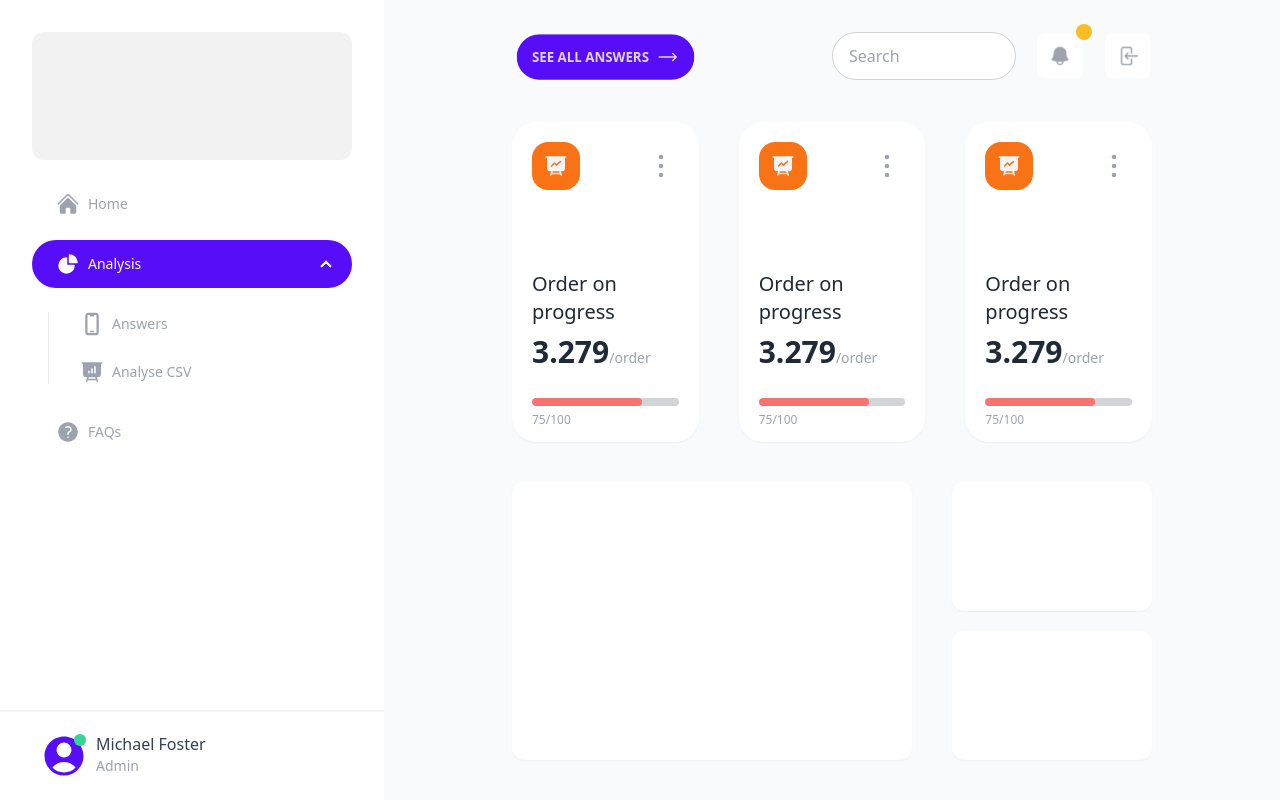
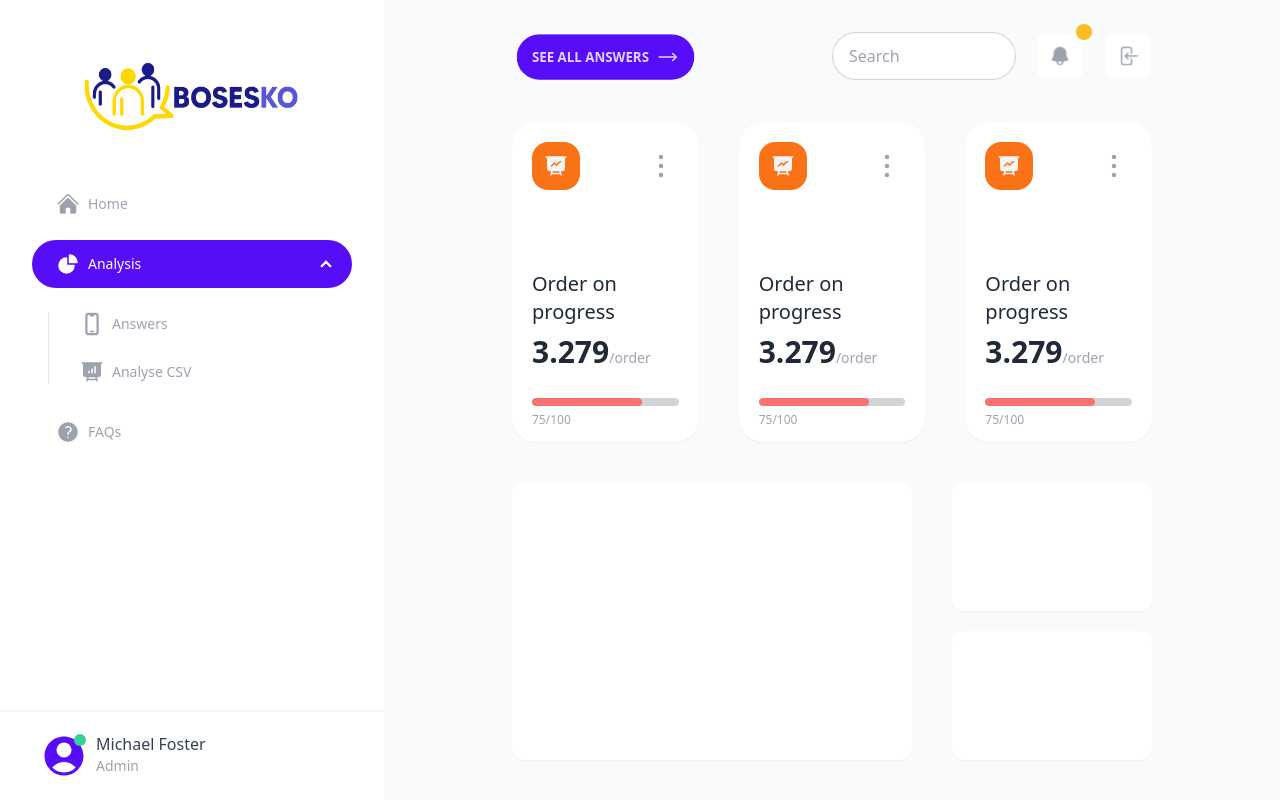
Before and after one commit to jeyyi/bu_final_frontend, a React (Create React App) app: page / in a window 1280 px wide. Built offline with nearby package versions, Linux system fonts and the light colour scheme.

Commit message:
Added logo on top

```diff
--- a/src/Components/Navbar.js
+++ b/src/Components/Navbar.js
@@ -1,6 +1,7 @@
 import React from "react";
 import Footer from "./Footer";
 import { Outlet } from "react-router-dom";
+import Logo from '../Assets/logo2.png'
 const Navbar = () => {
   return (
     <div className="drawer lg:drawer-open">
@@ -120,7 +121,9 @@ const Navbar = () => {
       <div className="drawer-side">
         <label htmlFor="my-drawer-2" className="drawer-overlay"></label>
         <ul className="menu menu-lg p-8 w-80 lg:w-96 h-full bg-white text-base-content gap-3">
-          <div className="w-full h-32 bg-base-200 rounded-xl"></div>
+          <div className="w-full h-32 flex justify-center items-center">
+            <img src={Logo} className="object-cover w-56" alt="Logo"/>
+          </div>
           {/* Sidebar content here */}
           <li className="mt-2">
             <a
```
Also changed, not shown: src/Assets/logo2.png (added).
